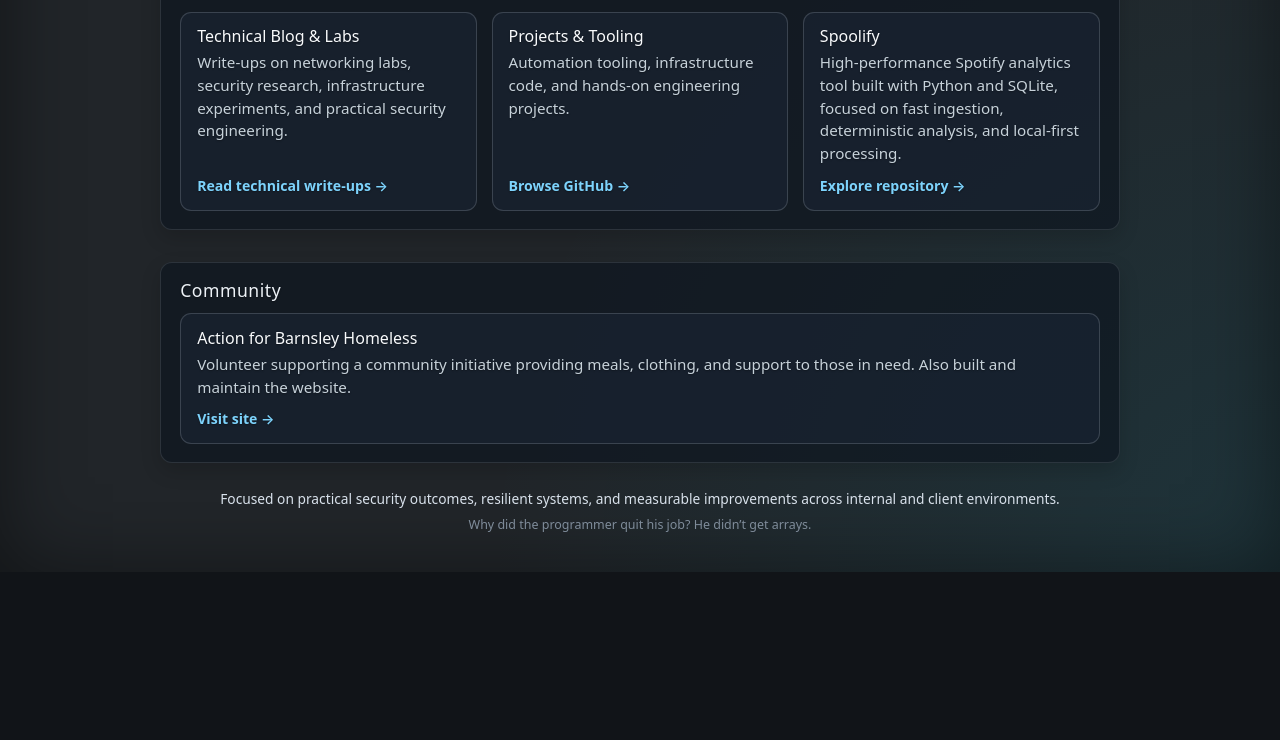
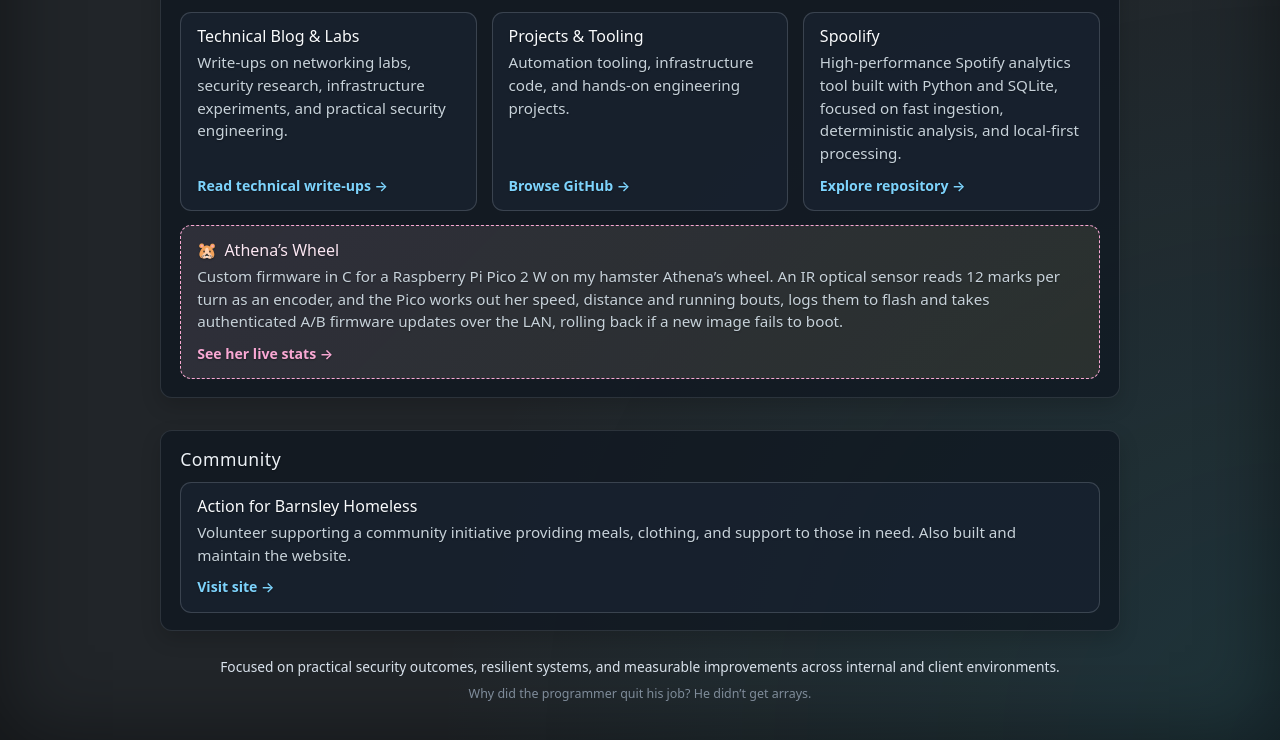
Before and after one commit to reidanb/reidanb.github.io, a plain HTML site: page index.html in a window 1280 px wide. Shown: the part 1238-1978 px from the top of the page. Before the commit the page ends 1810 px from the top, so only its background shows below. Drawn offline with Linux system fonts and the light colour scheme.

Commit message:
Add Athena's Wheel card linking to athena.beachill.net

```diff
--- a/index.html
+++ b/index.html
@@ -276,6 +276,45 @@ background: #16a34a;
 color: #06110a;
 }
 
+.work-card-hamster {
+height: auto;
+margin-top: .9rem;
+border: 1px dashed #f9a8d4;
+background: linear-gradient(135deg, rgba(251, 207, 232, .12), rgba(253, 230, 138, .10));
+}
+
+.work-card-hamster:hover {
+border-color: #fbcfe8;
+}
+
+.work-card-hamster h3 {
+color: #fce7f3;
+}
+
+.work-card-hamster .card-cta {
+color: #f9a8d4;
+}
+
+.hamster-emoji {
+display: inline-block;
+}
+
+.work-card-hamster:hover .hamster-emoji {
+animation: hamster-wiggle .5s ease-in-out infinite;
+}
+
+@keyframes hamster-wiggle {
+0%, 100% { transform: rotate(0deg); }
+25% { transform: rotate(-14deg); }
+75% { transform: rotate(14deg); }
+}
+
+@media (prefers-reduced-motion: reduce) {
+.work-card-hamster:hover .hamster-emoji {
+animation: none;
+}
+}
+
 footer {
 margin-top: 1.2rem;
 padding: .8rem 0 1.3rem;
@@ -426,6 +465,11 @@ padding-bottom: 1.5rem;
 <span class="card-cta">Explore repository &rarr;</span>
 </a>
 </div>
+<a class="work-card work-card-hamster" href="https://athena.beachill.net/" aria-label="Athena's Wheel: live hamster wheel stats">
+<h3 class="work-card-title"><span class="hamster-emoji" aria-hidden="true">&#x1F439;</span>Athena&rsquo;s Wheel</h3>
+<p>Custom firmware in C for a Raspberry Pi Pico 2 W on my hamster Athena&rsquo;s wheel. An IR optical sensor reads 12 marks per turn as an encoder, and the Pico works out her speed, distance and running bouts, logs them to flash and takes authenticated A/B firmware updates over the LAN, rolling back if a new image fails to boot.</p>
+<span class="card-cta">See her live stats &rarr;</span>
+</a>
 </section>
 
 <section class="section-block" aria-labelledby="community-heading">
```
